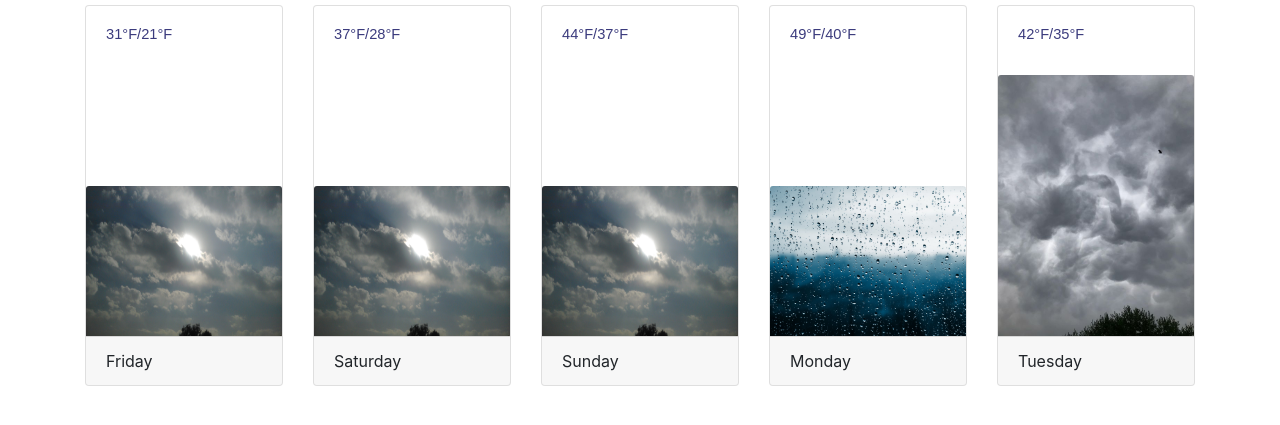
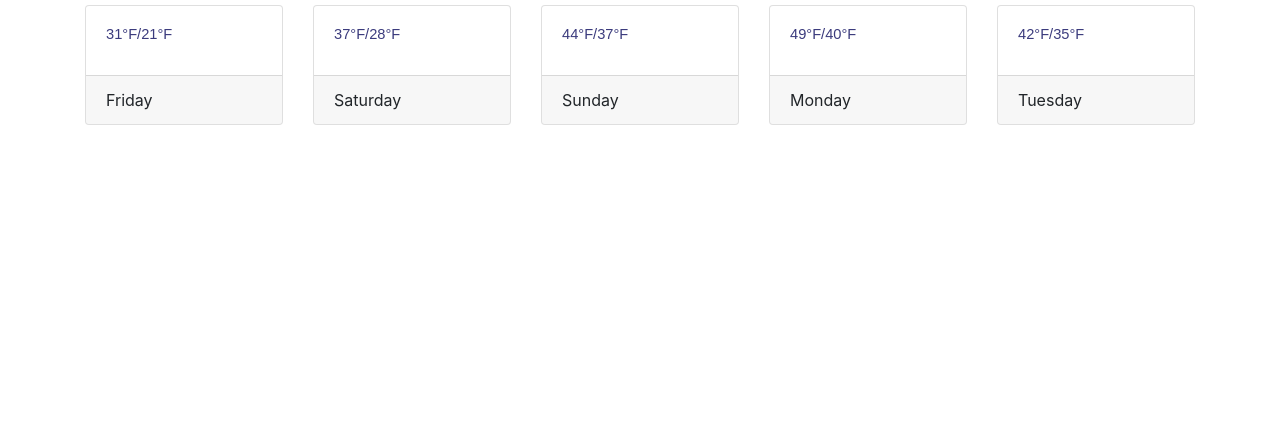
Before and after one commit to aaltobelli1/learning-github, a website built with Parcel: page index.html in a window 1280 px wide. Shown: the part 203-628 px from the top of the page. Built offline with nearby package versions, Linux system fonts and the light colour scheme; no server answers.

Commit message:
remove images

```diff
--- a/index.html
+++ b/index.html
@@ -47,55 +47,34 @@
             <h5 class="card-title">31°F/21°F</h5>
           </div>
 
-          <img
-            src="images/saturday.jpg"
-            class="card-img-top"
-            alt="..."
-            height="150"
-          />
           <div class="card-footer">Friday</div>
         </div>
         <div class="card">
           <div class="card-body">
             <h5 class="card-title">37°F/28°F</h5>
           </div>
-          <img
-            src="images/saturday.jpg"
-            class="card-img-top"
-            alt="..."
-            height="150"
-          />
+
           <div class="card-footer">Saturday</div>
         </div>
         <div class="card">
           <div class="card-body">
             <h5 class="card-title">44°F/37°F</h5>
           </div>
-          <img
-            src="images/saturday.jpg"
-            class="card-img-top"
-            alt="..."
-            height="150"
-          />
+
           <div class="card-footer">Sunday</div>
         </div>
         <div class="card">
           <div class="card-body">
             <h5 class="card-title">49°F/40°F</h5>
           </div>
-          <img
-            src="images/monday.jpg"
-            class="card-img-top"
-            alt="..."
-            height="150"
-          />
+
           <div class="card-footer">Monday</div>
         </div>
         <div class="card">
           <div class="card-body">
             <h5 class="card-title">42°F/35°F</h5>
           </div>
-          <img src="images/tuesday.jpg" class="card-img-top" alt="..." />
+
           <div class="card-footer">Tuesday</div>
         </div>
       </div>
```
